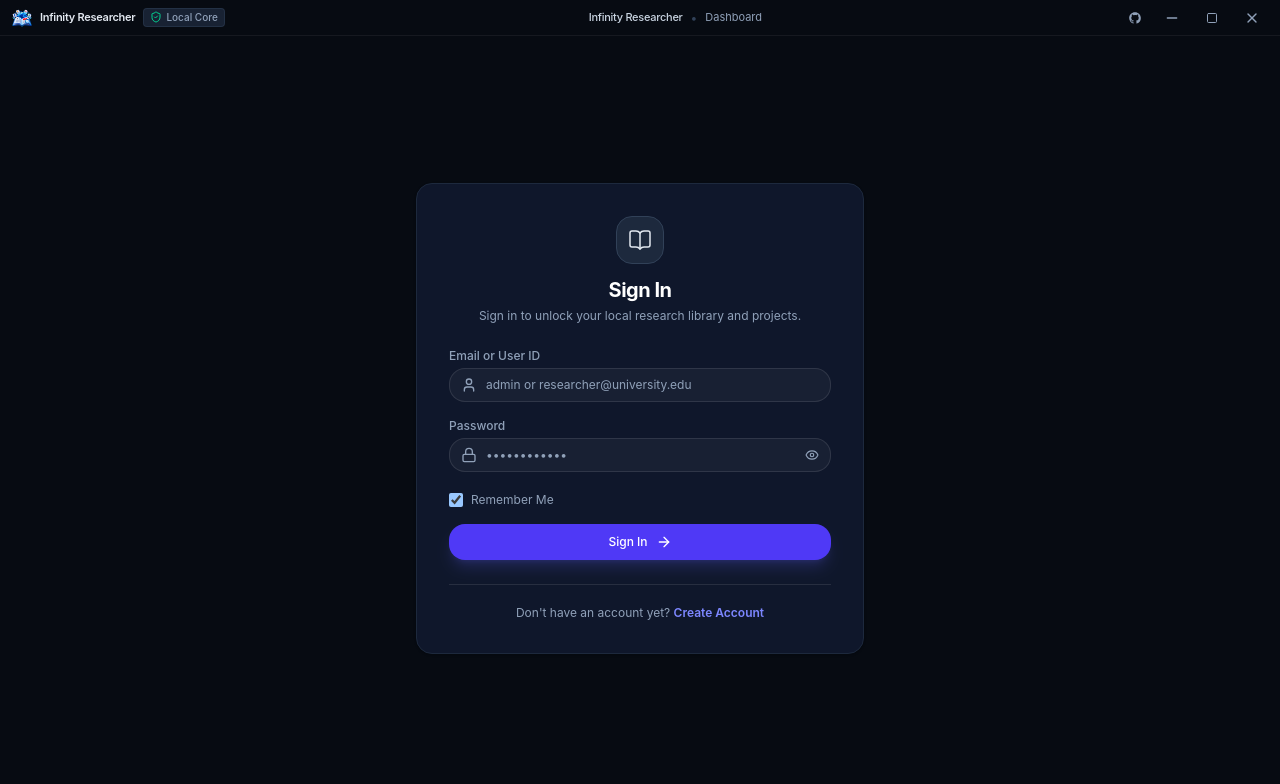
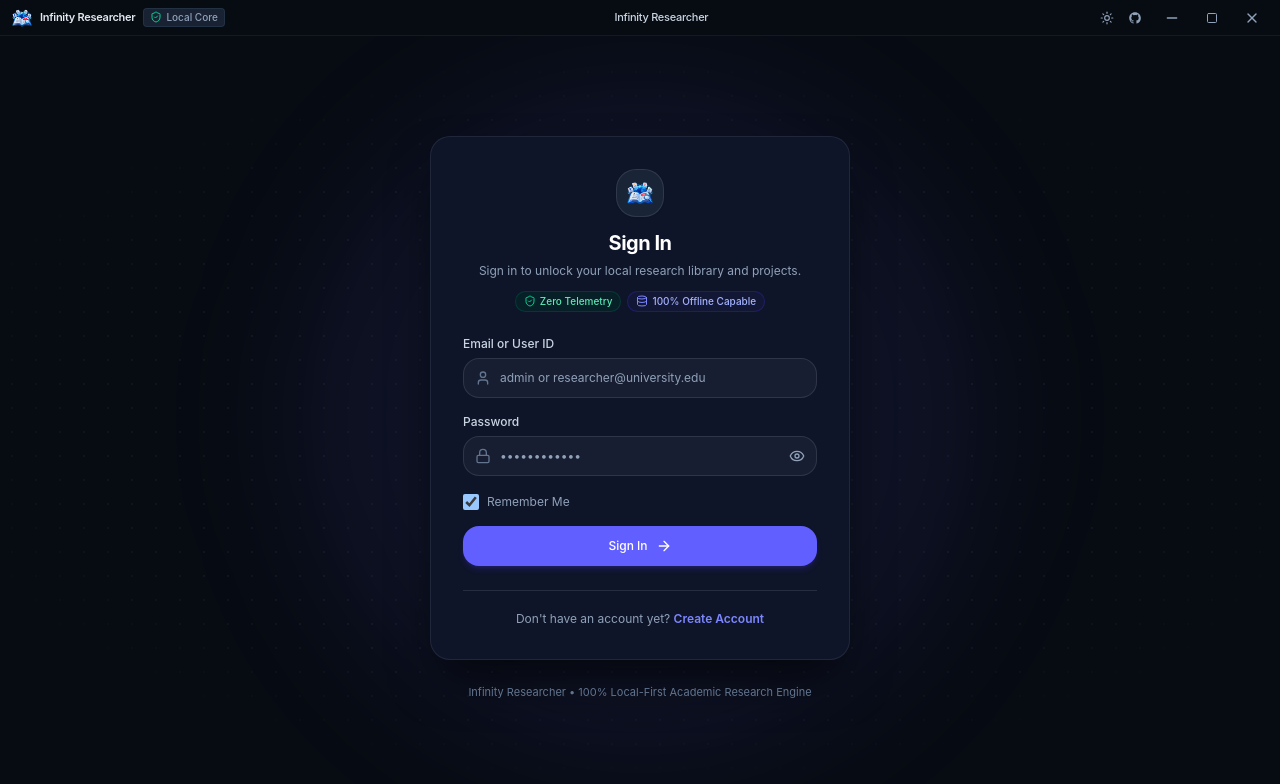
Before and after one commit to sanjay-m6/Infinity-Researcher, a React (Vite) app: page / in a window 1280 px wide. Shown: the top 784 px of the page. Built offline with nearby package versions, Linux system fonts and the light colour scheme.

Commit message:
fix(ui): harmonize auth screen theme, layout, and titlebar styling

```diff
--- a/src/app/App.tsx
+++ b/src/app/App.tsx
@@ -22,9 +22,9 @@ const MainAppContent: React.FC = () => {
 
   if (!user) {
     return (
-      <div className="flex flex-col h-screen w-screen overflow-hidden bg-[#070b12] text-slate-100 font-sans antialiased">
+      <div className="flex flex-col h-screen w-screen overflow-hidden bg-slate-50 dark:bg-[#070b12] text-slate-900 dark:text-slate-100 font-sans antialiased selection:bg-indigo-500/20">
         <TitleBar />
-        <div className="flex-1 overflow-auto flex items-center justify-center p-4">
+        <div className="flex-1 overflow-hidden relative">
           <AuthView />
         </div>
       </div>
--- a/src/components/layout/TitleBar.tsx
+++ b/src/components/layout/TitleBar.tsx
@@ -1,5 +1,6 @@
 import React, { useState, useEffect } from "react";
 import { useApp } from "../../context/AppContext";
+import { useTheme } from "../../hooks/useTheme";
 import {
   minimizeWindow,
   toggleMaximizeWindow,
@@ -8,12 +9,13 @@ import {
   startDraggingWindow,
 } from "../../lib/desktop-api";
 import applicationIcon from "../../assets/application.png";
-import { Minus, Square, Copy, X, ShieldCheck } from "lucide-react";
+import { Minus, Square, Copy, X, ShieldCheck, Sun, Moon } from "lucide-react";
 import { AppIcon } from "../icons/AppIcon";
 import { GithubIcon } from "../ui/GithubIcon";
 
 export const TitleBar: React.FC = () => {
-  const { isTauri, setIsAboutModalOpen, activeSection } = useApp();
+  const { isTauri, setIsAboutModalOpen, activeSection, user } = useApp();
+  const { resolvedTheme, toggleTheme } = useTheme();
   const [isMaximized, setIsMaximized] = useState(false);
 
   useEffect(() => {
@@ -121,7 +123,12 @@ export const TitleBar: React.FC = () => {
         >
           Infinity Researcher
         </span>
-        <span data-tauri-drag-region className="mx-2 text-slate-300 dark:text-slate-700">
+        {user && (
+          <>
+            <span
+              data-tauri-drag-region
+              className="mx-2 text-slate-300 dark:text-slate-700"
+            >
               •
             </span>
             <span
@@ -130,10 +137,29 @@ export const TitleBar: React.FC = () => {
             >
               {activeSection.replace("_", " ")}
             </span>
+          </>
+        )}
       </div>
 
       {/* Right: Window Control Buttons */}
       <div className="flex items-center h-full">
+        {/* Quick Theme Toggle */}
+        <button
+          type="button"
+          onClick={toggleTheme}
+          className="p-1.5 rounded hover:bg-slate-200/70 dark:hover:bg-slate-800 text-slate-500 hover:text-slate-900 dark:text-slate-400 dark:hover:text-white transition-colors cursor-pointer mr-0.5"
+          title={
+            resolvedTheme === "dark" ? "Switch to light mode" : "Switch to dark mode"
+          }
+          aria-label="Toggle theme"
+        >
+          {resolvedTheme === "dark" ? (
+            <Sun className="w-3.5 h-3.5" />
+          ) : (
+            <Moon className="w-3.5 h-3.5" />
+          )}
+        </button>
+
         {/* GitHub Repository Quick Link */}
         <button
           type="button"
--- a/src/features/auth/AuthView.tsx
+++ b/src/features/auth/AuthView.tsx
@@ -5,8 +5,26 @@ import { SignupView } from "./SignupView";
 export const AuthView: React.FC = () => {
   const [mode, setMode] = useState<"login" | "signup">("login");
 
-  if (mode === "signup") {
-    return <SignupView onSwitchToLogin={() => setMode("login")} />;
-  }
-  return <LoginView onSwitchToSignup={() => setMode("signup")} />;
+  return (
+    <div className="relative w-full h-full flex flex-col items-center justify-center p-4 sm:p-6 overflow-y-auto">
+      {/* Ambient background decoration */}
+      <div className="absolute inset-0 pointer-events-none overflow-hidden">
+        {/* Subtle radial center spotlight */}
+        <div className="absolute top-1/2 left-1/2 -translate-x-1/2 -translate-y-1/2 w-[700px] h-[700px] bg-indigo-500/[0.04] dark:bg-indigo-500/[0.08] rounded-full blur-3xl pointer-events-none" />
+        {/* Subtle dot grid pattern */}
+        <div className="absolute inset-0 bg-[radial-gradient(#94a3b8_1px,transparent_1px)] dark:bg-[radial-gradient(#334155_1px,transparent_1px)] [background-size:24px_24px] [mask-image:radial-gradient(ellipse_60%_50%_at_50%_50%,#000_70%,transparent_100%)] opacity-30 dark:opacity-20 pointer-events-none" />
+      </div>
+
+      {mode === "signup" ? (
+        <SignupView onSwitchToLogin={() => setMode("login")} />
+      ) : (
+        <LoginView onSwitchToSignup={() => setMode("signup")} />
+      )}
+
+      {/* Subtle branding footer */}
+      <div className="mt-6 text-center text-[11px] text-slate-400 dark:text-slate-500 relative z-10 select-none">
+        Infinity Researcher • 100% Local-First Academic Research Engine
+      </div>
+    </div>
+  );
 };
--- a/src/features/auth/LoginView.tsx
+++ b/src/features/auth/LoginView.tsx
@@ -1,6 +1,7 @@
 import React, { useState } from "react";
-import { Lock, User, ArrowRight, Eye, EyeOff, BookOpen } from "lucide-react";
+import { Lock, User, ArrowRight, Eye, EyeOff, ShieldCheck, Database } from "lucide-react";
 import { useApp } from "../../context/AppContext";
+import applicationIcon from "../../assets/application.png";
 
 interface LoginModalProps {
   onSwitchToSignup: () => void;
@@ -39,25 +40,40 @@ export const LoginView: React.FC<LoginModalProps> = ({ onSwitchToSignup }) => {
   };
 
   return (
-    <div className="w-full flex items-center justify-center p-4">
-      <div className="w-full max-w-md bg-white dark:bg-slate-900 border border-slate-200 dark:border-slate-800 rounded-xl shadow-sm p-8">
+    <div className="w-full max-w-[420px] bg-white dark:bg-slate-900/90 border border-slate-200/80 dark:border-white/[0.08] rounded-2xl shadow-xl shadow-slate-200/50 dark:shadow-2xl dark:shadow-black/70 p-7 sm:p-8 backdrop-blur-xl relative z-10 transition-colors duration-200">
       {/* Brand Header */}
       <div className="text-center mb-6">
         <div className="flex justify-center mb-3">
-            <div className="w-12 h-12 rounded-xl bg-slate-100 dark:bg-slate-800 border border-slate-200 dark:border-slate-700 text-slate-800 dark:text-slate-200 flex items-center justify-center">
-              <BookOpen className="w-6 h-6 stroke-[1.5]" />
+          <div className="w-12 h-12 rounded-2xl bg-slate-100 dark:bg-slate-800/80 border border-slate-200 dark:border-white/10 flex items-center justify-center p-2.5 shadow-xs">
+            <img
+              src={applicationIcon}
+              alt="Infinity Researcher"
+              className="w-full h-full object-contain"
+            />
           </div>
         </div>
         <h1 className="text-xl font-bold tracking-tight text-slate-900 dark:text-white">
           Sign In
         </h1>
-          <p className="text-xs text-slate-500 dark:text-slate-400 mt-1">
+        <p className="text-xs text-slate-500 dark:text-slate-400 mt-1.5">
           Sign in to unlock your local research library and projects.
         </p>
+
+        {/* Core Guarantees Pills */}
+        <div className="flex items-center justify-center gap-1.5 mt-3 flex-wrap">
+          <span className="inline-flex items-center gap-1 px-2 py-0.5 rounded-full text-[10px] font-medium bg-emerald-50 text-emerald-700 dark:bg-emerald-950/40 dark:text-emerald-300 border border-emerald-200/80 dark:border-emerald-800/40">
+            <ShieldCheck className="w-3 h-3 text-emerald-600 dark:text-emerald-400" />
+            Zero Telemetry
+          </span>
+          <span className="inline-flex items-center gap-1 px-2 py-0.5 rounded-full text-[10px] font-medium bg-indigo-50 text-indigo-700 dark:bg-indigo-950/40 dark:text-indigo-300 border border-indigo-200/80 dark:border-indigo-800/40">
+            <Database className="w-3 h-3 text-indigo-600 dark:text-indigo-400" />
+            100% Offline Capable
+          </span>
+        </div>
       </div>
 
       {error && (
-          <div className="mb-5 p-3 rounded-xl bg-rose-500/10 border border-rose-500/20 text-rose-600 dark:text-rose-400 text-xs font-medium animate-in fade-in">
+        <div className="mb-5 p-3 rounded-xl bg-rose-50 dark:bg-rose-950/30 border border-rose-200 dark:border-rose-800/40 text-rose-700 dark:text-rose-400 text-xs font-medium animate-in fade-in">
           {error}
         </div>
       )}
@@ -65,11 +81,11 @@ export const LoginView: React.FC<LoginModalProps> = ({ onSwitchToSignup }) => {
       <form onSubmit={handleSubmit} className="space-y-4">
         {/* Email or User ID */}
         <div>
-            <label className="block text-xs font-medium text-slate-600 dark:text-slate-400 mb-1">
+          <label className="block text-xs font-medium text-slate-700 dark:text-slate-300 mb-1.5">
             Email or User ID
           </label>
           <div className="relative">
-              <div className="absolute inset-y-0 left-0 pl-3 flex items-center pointer-events-none text-slate-400">
+            <div className="absolute inset-y-0 left-0 pl-3 flex items-center pointer-events-none text-slate-400 dark:text-slate-500">
               <User className="w-4 h-4" />
             </div>
             <input
@@ -78,18 +94,18 @@ export const LoginView: React.FC<LoginModalProps> = ({ onSwitchToSignup }) => {
               value={identifier}
               onChange={(e) => setIdentifier(e.target.value)}
               placeholder="admin or researcher@university.edu"
-                className="w-full pl-9 pr-3 py-2 text-xs rounded-xl bg-slate-50 dark:bg-white/[0.04] border border-slate-200 dark:border-white/10 text-slate-900 dark:text-white placeholder-slate-400 focus:outline-hidden focus:ring-2 focus:ring-indigo-500/30 focus:border-indigo-500 transition-all"
+              className="w-full h-10 pl-9 pr-3 text-xs rounded-xl bg-slate-50 dark:bg-white/[0.04] border border-slate-200 dark:border-white/10 text-slate-900 dark:text-white placeholder-slate-400 focus:outline-hidden focus:ring-2 focus:ring-indigo-500/20 focus:border-indigo-500 transition-all"
             />
           </div>
         </div>
 
         {/* Password */}
         <div>
-            <label className="block text-xs font-medium text-slate-600 dark:text-slate-400 mb-1">
+          <label className="block text-xs font-medium text-slate-700 dark:text-slate-300 mb-1.5">
             Password
           </label>
           <div className="relative">
-              <div className="absolute inset-y-0 left-0 pl-3 flex items-center pointer-events-none text-slate-400">
+            <div className="absolute inset-y-0 left-0 pl-3 flex items-center pointer-events-none text-slate-400 dark:text-slate-500">
               <Lock className="w-4 h-4" />
             </div>
             <input
@@ -98,30 +114,31 @@ export const LoginView: React.FC<LoginModalProps> = ({ onSwitchToSignup }) => {
               value={password}
               onChange={(e) => setPassword(e.target.value)}
               placeholder="••••••••••••"
-                className="w-full pl-9 pr-10 py-2 text-xs rounded-xl bg-slate-50 dark:bg-white/[0.04] border border-slate-200 dark:border-white/10 text-slate-900 dark:text-white placeholder-slate-400 focus:outline-hidden focus:ring-2 focus:ring-indigo-500/30 focus:border-indigo-500 transition-all"
+              className="w-full h-10 pl-9 pr-10 text-xs rounded-xl bg-slate-50 dark:bg-white/[0.04] border border-slate-200 dark:border-white/10 text-slate-900 dark:text-white placeholder-slate-400 focus:outline-hidden focus:ring-2 focus:ring-indigo-500/20 focus:border-indigo-500 transition-all"
             />
             <button
               type="button"
               onClick={() => setShowPassword(!showPassword)}
-                className="absolute inset-y-0 right-0 pr-3 flex items-center text-slate-400 hover:text-slate-600 dark:hover:text-slate-200 cursor-pointer"
+              aria-label={showPassword ? "Hide password" : "Show password"}
+              className="absolute inset-y-0 right-0 pr-3 flex items-center text-slate-400 hover:text-slate-600 dark:hover:text-slate-200 cursor-pointer transition-colors"
             >
               {showPassword ? (
-                  <EyeOff className="w-3.5 h-3.5" />
+                <EyeOff className="w-4 h-4" />
               ) : (
-                  <Eye className="w-3.5 h-3.5" />
+                <Eye className="w-4 h-4" />
               )}
             </button>
           </div>
         </div>
 
         {/* Remember Me */}
-          <div className="flex items-center justify-between pt-1">
+        <div className="flex items-center justify-between pt-0.5">
           <label className="flex items-center gap-2 cursor-pointer select-none">
             <input
               type="checkbox"
               checked={rememberMe}
               onChange={(e) => setRememberMe(e.target.checked)}
-                className="w-3.5 h-3.5 rounded-sm border-slate-300 dark:border-white/20 text-indigo-600 focus:ring-indigo-500 dark:bg-white/5"
+              className="w-4 h-4 rounded-md border-slate-300 dark:border-white/20 text-indigo-600 focus:ring-indigo-500 dark:bg-white/5 cursor-pointer"
             />
             <span className="text-xs text-slate-600 dark:text-slate-400">
               Remember Me
@@ -132,7 +149,7 @@ export const LoginView: React.FC<LoginModalProps> = ({ onSwitchToSignup }) => {
         <button
           type="submit"
           disabled={isLoading}
-            className="w-full mt-2 py-2.5 px-4 rounded-xl font-medium text-xs text-white bg-indigo-600 hover:bg-indigo-500 active:scale-[0.99] transition-all flex items-center justify-center gap-2 cursor-pointer shadow-lg shadow-indigo-500/20 disabled:opacity-50"
+          className="w-full h-10 mt-2 px-4 rounded-xl font-medium text-xs text-white bg-indigo-600 hover:bg-indigo-500 dark:bg-indigo-500 dark:hover:bg-indigo-400 active:scale-[0.99] transition-all flex items-center justify-center gap-2 cursor-pointer shadow-md shadow-indigo-600/20 hover:shadow-lg hover:shadow-indigo-600/30 disabled:opacity-50"
         >
           {isLoading ? "Signing in..." : "Sign In"}
           <ArrowRight className="w-4 h-4" />
@@ -152,6 +169,5 @@ export const LoginView: React.FC<LoginModalProps> = ({ onSwitchToSignup }) => {
         </p>
       </div>
     </div>
-    </div>
   );
 };
--- a/src/features/auth/SignupView.tsx
+++ b/src/features/auth/SignupView.tsx
@@ -1,6 +1,16 @@
 import React, { useState } from "react";
-import { Mail, Lock, User, ArrowRight, Eye, EyeOff } from "lucide-react";
+import {
+  Mail,
+  Lock,
+  User,
+  ArrowRight,
+  Eye,
+  EyeOff,
+  ShieldCheck,
+  Database,
+} from "lucide-react";
 import { useApp } from "../../context/AppContext";
+import applicationIcon from "../../assets/application.png";
 
 interface SignupModalProps {
   onSwitchToLogin: () => void;
@@ -48,26 +58,41 @@ export const SignupView: React.FC<SignupModalProps> = ({ onSwitchToLogin }) => {
   };
 
   return (
-    <div className="w-full flex items-center justify-center p-4">
-      <div className="w-full max-w-md bg-white dark:bg-slate-900 border border-slate-200 dark:border-slate-800 rounded-xl shadow-sm p-8">
+    <div className="w-full max-w-[420px] bg-white dark:bg-slate-900/90 border border-slate-200/80 dark:border-white/[0.08] rounded-2xl shadow-xl shadow-slate-200/50 dark:shadow-2xl dark:shadow-black/70 p-7 sm:p-8 backdrop-blur-xl relative z-10 transition-colors duration-200">
       {/* Brand Header */}
       <div className="text-center mb-6">
         <div className="flex justify-center mb-3">
-            <div className="w-12 h-12 rounded-xl bg-slate-100 dark:bg-slate-800 border border-slate-200 dark:border-slate-700 text-slate-800 dark:text-slate-200 flex items-center justify-center">
-              <User className="w-6 h-6 stroke-[1.5]" />
+          <div className="w-12 h-12 rounded-2xl bg-slate-100 dark:bg-slate-800/80 border border-slate-200 dark:border-white/10 flex items-center justify-center p-2.5 shadow-xs">
+            <img
+              src={applicationIcon}
+              alt="Infinity Researcher"
+              className="w-full h-full object-contain"
+            />
           </div>
         </div>
         <h1 className="text-xl font-bold tracking-tight text-slate-900 dark:text-white">
           Create Local Account
         </h1>
-          <p className="text-xs text-slate-500 dark:text-slate-400 mt-1">
+        <p className="text-xs text-slate-500 dark:text-slate-400 mt-1.5">
           Zero cloud tracking. Papers and analysis stay completely private on your
           machine.
         </p>
+
+        {/* Core Guarantees Pills */}
+        <div className="flex items-center justify-center gap-1.5 mt-3 flex-wrap">
+          <span className="inline-flex items-center gap-1 px-2 py-0.5 rounded-full text-[10px] font-medium bg-emerald-50 text-emerald-700 dark:bg-emerald-950/40 dark:text-emerald-300 border border-emerald-200/80 dark:border-emerald-800/40">
+            <ShieldCheck className="w-3 h-3 text-emerald-600 dark:text-emerald-400" />
+            Zero Telemetry
+          </span>
+          <span className="inline-flex items-center gap-1 px-2 py-0.5 rounded-full text-[10px] font-medium bg-indigo-50 text-indigo-700 dark:bg-indigo-950/40 dark:text-indigo-300 border border-indigo-200/80 dark:border-indigo-800/40">
+            <Database className="w-3 h-3 text-indigo-600 dark:text-indigo-400" />
+            100% Offline Capable
+          </span>
+        </div>
       </div>
 
       {error && (
-          <div className="mb-5 p-3 rounded-xl bg-rose-500/10 border border-rose-500/20 text-rose-600 dark:text-rose-400 text-xs font-medium animate-in fade-in">
+        <div className="mb-5 p-3 rounded-xl bg-rose-50 dark:bg-rose-950/30 border border-rose-200 dark:border-rose-800/40 text-rose-700 dark:text-rose-400 text-xs font-medium animate-in fade-in">
           {error}
         </div>
       )}
@@ -75,11 +100,11 @@ export const SignupView: React.FC<SignupModalProps> = ({ onSwitchToLogin }) => {
       <form onSubmit={handleSubmit} className="space-y-4">
         {/* Email */}
         <div>
-            <label className="block text-xs font-medium text-slate-600 dark:text-slate-400 mb-1">
+          <label className="block text-xs font-medium text-slate-700 dark:text-slate-300 mb-1.5">
             Email Address
           </label>
           <div className="relative">
-              <div className="absolute inset-y-0 left-0 pl-3 flex items-center pointer-events-none text-slate-400">
+            <div className="absolute inset-y-0 left-0 pl-3 flex items-center pointer-events-none text-slate-400 dark:text-slate-500">
               <Mail className="w-4 h-4" />
             </div>
             <input
@@ -88,18 +113,18 @@ export const SignupView: React.FC<SignupModalProps> = ({ onSwitchToLogin }) => {
               value={email}
               onChange={(e) => setEmail(e.target.value)}
               placeholder="researcher@university.edu"
-                className="w-full pl-9 pr-3 py-2 text-xs rounded-xl bg-slate-50 dark:bg-white/[0.04] border border-slate-200 dark:border-white/10 text-slate-900 dark:text-white placeholder-slate-400 focus:outline-hidden focus:ring-2 focus:ring-indigo-500/30 focus:border-indigo-500 transition-all"
+              className="w-full h-10 pl-9 pr-3 text-xs rounded-xl bg-slate-50 dark:bg-white/[0.04] border border-slate-200 dark:border-white/10 text-slate-900 dark:text-white placeholder-slate-400 focus:outline-hidden focus:ring-2 focus:ring-indigo-500/20 focus:border-indigo-500 transition-all"
             />
           </div>
         </div>
 
         {/* Username / User ID */}
         <div>
-            <label className="block text-xs font-medium text-slate-600 dark:text-slate-400 mb-1">
+          <label className="block text-xs font-medium text-slate-700 dark:text-slate-300 mb-1.5">
             User ID (Username)
           </label>
           <div className="relative">
-              <div className="absolute inset-y-0 left-0 pl-3 flex items-center pointer-events-none text-slate-400">
+            <div className="absolute inset-y-0 left-0 pl-3 flex items-center pointer-events-none text-slate-400 dark:text-slate-500">
               <User className="w-4 h-4" />
             </div>
             <input
@@ -108,18 +133,18 @@ export const SignupView: React.FC<SignupModalProps> = ({ onSwitchToLogin }) => {
               value={username}
               onChange={(e) => setUsername(e.target.value)}
               placeholder="sanjay_research"
-                className="w-full pl-9 pr-3 py-2 text-xs rounded-xl bg-slate-50 dark:bg-white/[0.04] border border-slate-200 dark:border-white/10 text-slate-900 dark:text-white placeholder-slate-400 focus:outline-hidden focus:ring-2 focus:ring-indigo-500/30 focus:border-indigo-500 transition-all"
+              className="w-full h-10 pl-9 pr-3 text-xs rounded-xl bg-slate-50 dark:bg-white/[0.04] border border-slate-200 dark:border-white/10 text-slate-900 dark:text-white placeholder-slate-400 focus:outline-hidden focus:ring-2 focus:ring-indigo-500/20 focus:border-indigo-500 transition-all"
             />
           </div>
         </div>
 
         {/* Password */}
         <div>
-            <label className="block text-xs font-medium text-slate-600 dark:text-slate-400 mb-1">
+          <label className="block text-xs font-medium text-slate-700 dark:text-slate-300 mb-1.5">
             Password (min 8 chars)
           </label>
           <div className="relative">
-              <div className="absolute inset-y-0 left-0 pl-3 flex items-center pointer-events-none text-slate-400">
+            <div className="absolute inset-y-0 left-0 pl-3 flex items-center pointer-events-none text-slate-400 dark:text-slate-500">
               <Lock className="w-4 h-4" />
             </div>
             <input
@@ -128,17 +153,18 @@ export const SignupView: React.FC<SignupModalProps> = ({ onSwitchToLogin }) => {
               value={password}
               onChange={(e) => setPassword(e.target.value)}
               placeholder="••••••••••••"
-                className="w-full pl-9 pr-10 py-2 text-xs rounded-xl bg-slate-50 dark:bg-white/[0.04] border border-slate-200 dark:border-white/10 text-slate-900 dark:text-white placeholder-slate-400 focus:outline-hidden focus:ring-2 focus:ring-indigo-500/30 focus:border-indigo-500 transition-all"
+              className="w-full h-10 pl-9 pr-10 text-xs rounded-xl bg-slate-50 dark:bg-white/[0.04] border border-slate-200 dark:border-white/10 text-slate-900 dark:text-white placeholder-slate-400 focus:outline-hidden focus:ring-2 focus:ring-indigo-500/20 focus:border-indigo-500 transition-all"
             />
             <button
               type="button"
               onClick={() => setShowPassword(!showPassword)}
-                className="absolute inset-y-0 right-0 pr-3 flex items-center text-slate-400 hover:text-slate-600 dark:hover:text-slate-200 cursor-pointer"
+              aria-label={showPassword ? "Hide password" : "Show password"}
+              className="absolute inset-y-0 right-0 pr-3 flex items-center text-slate-400 hover:text-slate-600 dark:hover:text-slate-200 cursor-pointer transition-colors"
             >
               {showPassword ? (
-                  <EyeOff className="w-3.5 h-3.5" />
+                <EyeOff className="w-4 h-4" />
               ) : (
-                  <Eye className="w-3.5 h-3.5" />
+                <Eye className="w-4 h-4" />
               )}
             </button>
           </div>
@@ -146,11 +172,11 @@ export const SignupView: React.FC<SignupModalProps> = ({ onSwitchToLogin }) => {
 
         {/* Confirm Password */}
         <div>
-            <label className="block text-xs font-medium text-slate-600 dark:text-slate-400 mb-1">
+          <label className="block text-xs font-medium text-slate-700 dark:text-slate-300 mb-1.5">
             Confirm Password
           </label>
           <div className="relative">
-              <div className="absolute inset-y-0 left-0 pl-3 flex items-center pointer-events-none text-slate-400">
+            <div className="absolute inset-y-0 left-0 pl-3 flex items-center pointer-events-none text-slate-400 dark:text-slate-500">
               <Lock className="w-4 h-4" />
             </div>
             <input
@@ -159,7 +185,7 @@ export const SignupView: React.FC<SignupModalProps> = ({ onSwitchToLogin }) => {
               value={confirmPassword}
               onChange={(e) => setConfirmPassword(e.target.value)}
               placeholder="••••••••••••"
-                className="w-full pl-9 pr-3 py-2 text-xs rounded-xl bg-slate-50 dark:bg-white/[0.04] border border-slate-200 dark:border-white/10 text-slate-900 dark:text-white placeholder-slate-400 focus:outline-hidden focus:ring-2 focus:ring-indigo-500/30 focus:border-indigo-500 transition-all"
+              className="w-full h-10 pl-9 pr-3 text-xs rounded-xl bg-slate-50 dark:bg-white/[0.04] border border-slate-200 dark:border-white/10 text-slate-900 dark:text-white placeholder-slate-400 focus:outline-hidden focus:ring-2 focus:ring-indigo-500/20 focus:border-indigo-500 transition-all"
             />
           </div>
         </div>
@@ -167,7 +193,7 @@ export const SignupView: React.FC<SignupModalProps> = ({ onSwitchToLogin }) => {
         <button
           type="submit"
           disabled={isLoading}
-            className="w-full mt-2 py-2.5 px-4 rounded-xl font-medium text-xs text-white bg-indigo-600 hover:bg-indigo-500 active:scale-[0.99] transition-all flex items-center justify-center gap-2 cursor-pointer shadow-lg shadow-indigo-500/20 disabled:opacity-50"
+          className="w-full h-10 mt-2 px-4 rounded-xl font-medium text-xs text-white bg-indigo-600 hover:bg-indigo-500 dark:bg-indigo-500 dark:hover:bg-indigo-400 active:scale-[0.99] transition-all flex items-center justify-center gap-2 cursor-pointer shadow-md shadow-indigo-600/20 hover:shadow-lg hover:shadow-indigo-600/30 disabled:opacity-50"
         >
           {isLoading ? "Creating Account..." : "Create Account"}
           <ArrowRight className="w-4 h-4" />
@@ -187,6 +213,5 @@ export const SignupView: React.FC<SignupModalProps> = ({ onSwitchToLogin }) => {
         </p>
       </div>
     </div>
-    </div>
   );
 };
```
Also changed, not shown: 2 other files (tests, documents, lock files or other folders). Lines whose indentation alone changed are shown as unchanged.
